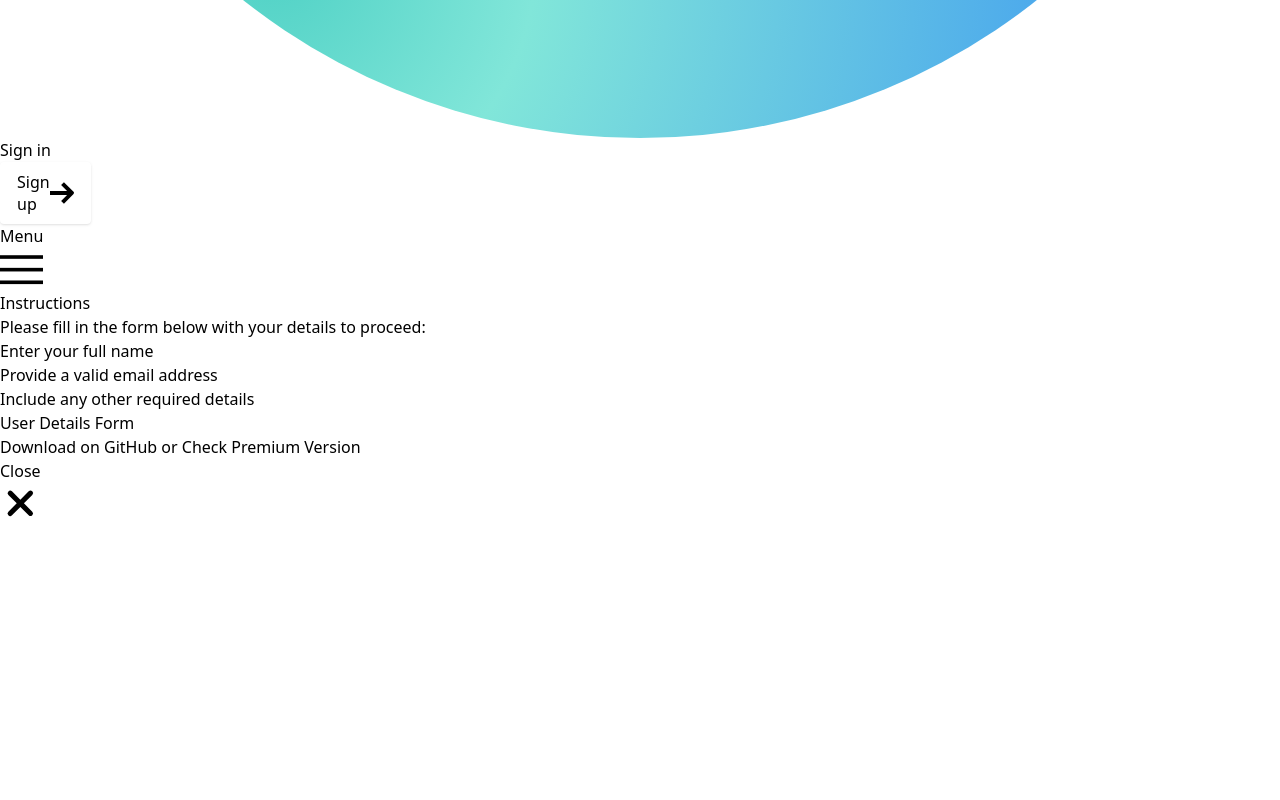
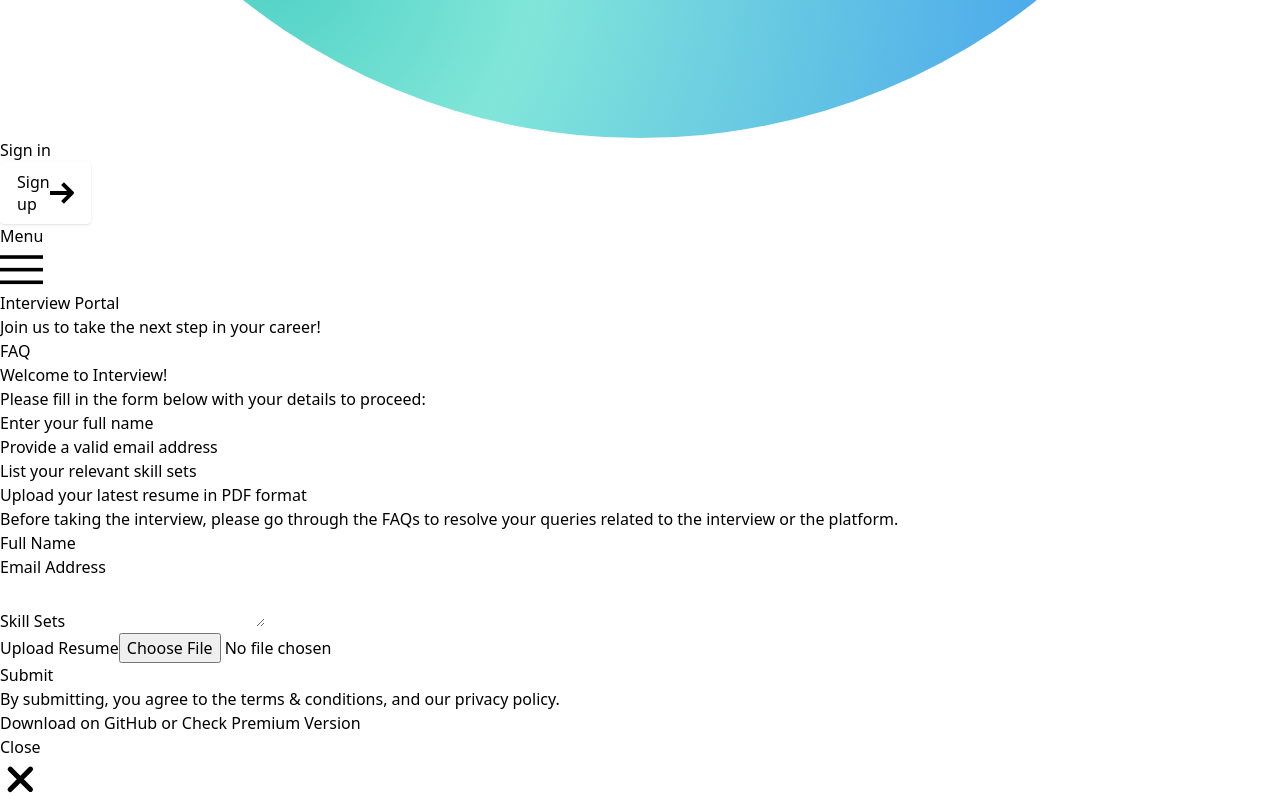
Before and after one commit to MSP20086/SIH-interview, a Next.js app in the folder my-app/: page /can/1 in a window 1280 px wide. Shown: the part 1142-1942 px from the top of the page. Before the commit the page ends 1666 px from the top, so only its background shows below. Built offline with nearby package versions, Linux system fonts and the light colour scheme.

Commit message:
complete candidate form

```diff
--- /dev/null
+++ b/my-app/app/api/candidate/route.js
@@ -0,0 +1,70 @@
+import { NextResponse } from 'next/server';
+import { connectToDatabase } from '@/lib/mongodb';
+
+export const config = {
+    api: {
+        bodyParser: false
+    }
+};
+
+export async function POST(request) {
+    try {
+        const data = await request.formData();
+        const file = data.get('resume');
+
+        if (!file) {
+            return NextResponse.json({ error: 'Resume file is missing' }, { status: 400 });
+        }
+
+        // Prepare FormData for Pinata
+        const formDataToSend = new FormData();
+        formDataToSend.append('file', file);
+        formDataToSend.append('pinataMetadata', JSON.stringify({ name: 'Resume' }));
+
+        // Upload file to Pinata
+        const pinataResponse = await fetch('https://api.pinata.cloud/pinning/pinFileToIPFS', {
+            method: 'POST',
+            headers: {
+                Authorization: `Bearer ${process.env.PINATA_JWT}`
+                // Do not set 'Content-Type' header manually
+            },
+            body: formDataToSend
+        });
+
+        if (!pinataResponse.ok) {
+            const errorText = await pinataResponse.text();
+            throw new Error(`Pinata API error: ${errorText}`);
+        }
+
+        const pinataResult = await pinataResponse.json();
+        console.log('Pinata Response:', pinataResult);
+
+        const { IpfsHash } = pinataResult;
+
+        if (!IpfsHash) {
+            throw new Error('IPFS Hash not found in Pinata response');
+        }
+
+        const resumeLink = `https://gateway.pinata.cloud/ipfs/${IpfsHash}`;
+
+        // Connect to MongoDB
+        const { db } = await connectToDatabase();
+
+        // Store data in MongoDB
+        const { name, email, skillSets } = Object.fromEntries(data.entries());
+        await db.collection('interviews').insertOne({
+            name,
+            email,
+            skillSets,
+            resumeLink,
+        });
+
+        return NextResponse.json({ message: 'Submission successful', resumeLink }, { status: 200 });
+    } catch (e) {
+        console.error(e);
+        return NextResponse.json(
+            { error: e.message || 'Internal Server Error' },
+            { status: 500 }
+        );
+    }
+}
--- a/my-app/app/can/[id]/page.jsx
+++ b/my-app/app/can/[id]/page.jsx
@@ -1,26 +1,178 @@
 'use client'
-import React from 'react';
-import { useState, useEffect } from 'react';
+import React, { useState } from 'react';
 
+export default function Page() {
+  const [formData, setFormData] = useState({
+    name: '',
+    email: '',
+    skillSets: '',
+    resume: null,
+  });
 
-export default function Page(){
+  const [isSubmitting, setIsSubmitting] = useState(false);
+  const [responseMessage, setResponseMessage] = useState('');
+
+  const handleChange = (e) => {
+    const { name, value } = e.target;
+    setFormData({
+      ...formData,
+      [name]: value,
+    });
+  };
+
+  const handleFileChange = (e) => {
+    setFormData({
+      ...formData,
+      resume: e.target.files[0],
+    });
+  };
+
+  const handleSubmit = async (e) => {
+    e.preventDefault();
+    setIsSubmitting(true);
+    setResponseMessage('');
+
+    const formDataToSend = new FormData();
+    formDataToSend.append('name', formData.name);
+    formDataToSend.append('email', formData.email);
+    formDataToSend.append('skillSets', formData.skillSets);
+    if (formData.resume) {
+      formDataToSend.append('resume', formData.resume);
+    }
+
+    try {
+      const response = await fetch('/api/candidate', {
+        method: 'POST',
+        body: formDataToSend,
+      });
+      const result = await response.json();
+      if (response.ok) {
+        setResponseMessage(`Submission successful`);
+      } else {
+        setResponseMessage(result.error || 'Submission failed');
+      }
+    } catch (error) {
+      setResponseMessage('An error occurred while submitting the form.');
+    } finally {
+      setIsSubmitting(false);
+    }
+  };
 
   return (
-    <div className="flex flex-col md:flex-row h-screen pt-16 md:pt-20 desktop-only">
-
-      <div className="md:w-1/2 p-20 bg-gray-100">
-        <h2 className="text-2xl font-bold mb-4">Instructions</h2>
-        <p className="mb-4">Please fill in the form below with your details to proceed:</p>
-        <ul className="list-disc list-inside">
-          <li>Enter your full name</li>
-          <li>Provide a valid email address</li>
-          <li>Include any other required details</li>
-        </ul>
+    <div className="flex flex-col md:flex-row min-h-screen md:h-screen pt-16 md:pt-20 bg-gray-50 overflow-y-auto">
+      {/* Left side with a welcome message and decorative elements */}
+      <div className="md:w-1/2 p-8 md:p-16 bg-indigo-600 text-white shadow-lg rounded-lg md:rounded-none md:rounded-l-lg flex flex-col justify-center items-center">
+        <div className="text-center">
+          <h1 className="text-4xl font-extrabold mb-4">Interview Portal</h1>
+          <p className="text-lg mb-6">Join us to take the next step in your career!</p>
+          <div className="bg-white text-indigo-600 font-bold rounded-full px-6 py-2 inline-block">
+            <p>FAQ</p>
+          </div>
+        </div>
       </div>
 
-      <div className="md:w-1/2 p-8 bg-white">
-        <h2 className="text-2xl font-bold mb-4">User Details Form</h2>
+      {/* Right side with instructions and the form */}
+      <div className="md:w-1/2 p-10 md:p-20 bg-white shadow-lg rounded-lg md:rounded-none md:rounded-r-lg overflow-y-auto">
+        <h2 className="text-3xl font-bold mb-6 text-gray-800">Welcome to Interview!</h2>
+        <p className="text-lg mb-6 text-gray-600">Please fill in the form below with your details to proceed:</p>
+        <ul className="list-disc list-inside text-gray-700 mb-8">
+          <li className="mb-2">Enter your full name</li>
+          <li className="mb-2">Provide a valid email address</li>
+          <li className="mb-2">List your relevant skill sets</li>
+          <li className="mb-2">Upload your latest resume in PDF format</li>
+          <li className="mb-2">Before taking the interview, please go through the FAQs to resolve your queries related to the interview or the platform.</li>
+        </ul>
+
+        {/* Form */}
+        <form onSubmit={handleSubmit} className="space-y-4">
+          <div>
+            <label htmlFor="name" className="block text-gray-700">Full Name</label>
+            <input
+              type="text"
+              id="name"
+              name="name"
+              value={formData.name}
+              onChange={handleChange}
+              className="w-full p-2 border border-gray-300 rounded-lg"
+              required
+            />
+          </div>
+
+          <div>
+            <label htmlFor="email" className="block text-gray-700">Email Address</label>
+            <input
+              type="email"
+              id="email"
+              name="email"
+              value={formData.email}
+              onChange={handleChange}
+              className="w-full p-2 border border-gray-300 rounded-lg"
+              required
+            />
+          </div>
+          <div>
+            <label htmlFor="skillSets" className="block text-gray-700">Skill Sets</label>
+            <textarea
+              id="skillSets"
+              name="skillSets"
+              value={formData.skillSets}
+              onChange={handleChange}
+              className="w-full p-2 border border-gray-300 rounded-lg"
+              required
+            />
+          </div>
+
+          <div>
+            <label htmlFor="resume" className="block text-gray-700">Upload Resume</label>
+            <input
+              type="file"
+              id="resume"
+              name="resume"
+              accept=".pdf"
+              onChange={handleFileChange}
+              className="w-full p-2 border border-gray-300 rounded-lg"
+              required
+            />
+          </div>
+
+          <div>
+            <button
+              type="submit"
+              className={`w-full p-2 rounded-lg font-semibold transition-all duration-300
+      ${isSubmitting
+                  ? 'bg-gray-400 text-gray-700 cursor-not-allowed'
+                  : 'bg-indigo-600 text-white hover:bg-indigo-700 focus:outline-none focus:ring-2 focus:ring-indigo-500'
+                }`}
+              disabled={isSubmitting}
+            >
+              {isSubmitting
+                ? (
+                  <span className="flex items-center justify-center">
+                    <svg className="w-5 h-5 mr-2 animate-spin text-white" xmlns="http://www.w3.org/2000/svg" viewBox="0 0 24 24">
+                      <circle className="opacity-25" cx="12" cy="12" r="10" stroke="currentColor" strokeWidth="4"></circle>
+                      <path className="opacity-75" fill="currentColor" d="M4 12a8 8 0 1116 0A8 8 0 014 12z"></path>
+                    </svg>
+                    Submitting...
+                  </span>
+                )
+                : 'Submit'
+              }
+            </button>
+          </div>
+
+          {responseMessage && (
+            <div className="text-center mt-4">
+              <p className={`text - lg ${responseMessage.includes('error') ? 'text-red-600' : 'text-green-600'}`}>
+                {responseMessage}
+              </p>
+            </div>
+          )}
+
+          <div className="text-sm text-gray-500 text-center mt-3">
+            By submitting, you agree to the <a className="underline" href="#0">terms & conditions</a>, and our <a className="underline" href="#0">privacy policy</a>.
+          </div>
+        </form>
       </div>
     </div>
   );
-};
+}
--- a/my-app/lib/mongodb.js
+++ b/my-app/lib/mongodb.js
@@ -1,7 +1,6 @@
 import { MongoClient } from 'mongodb';
 
 const uri = process.env.MONGODB_URI;
-
 
 let client;
 let clientPromise;
--- a/my-app/package.json
+++ b/my-app/package.json
@@ -12,6 +12,7 @@
     "@emailjs/browser": "^4.4.1",
     "@headlessui/react": "^1.7.18",
     "@nextui-org/react": "^2.4.6",
+    "@pinata/sdk": "^2.1.0",
     "aos": "^2.3.4",
     "axios": "^1.7.5",
     "bcrypt": "^5.1.1",
```
Also changed, not shown: my-app/lib/pinata.js (added, +15 -0 lines), 1 other file (tests, documents, lock files or other folders).
